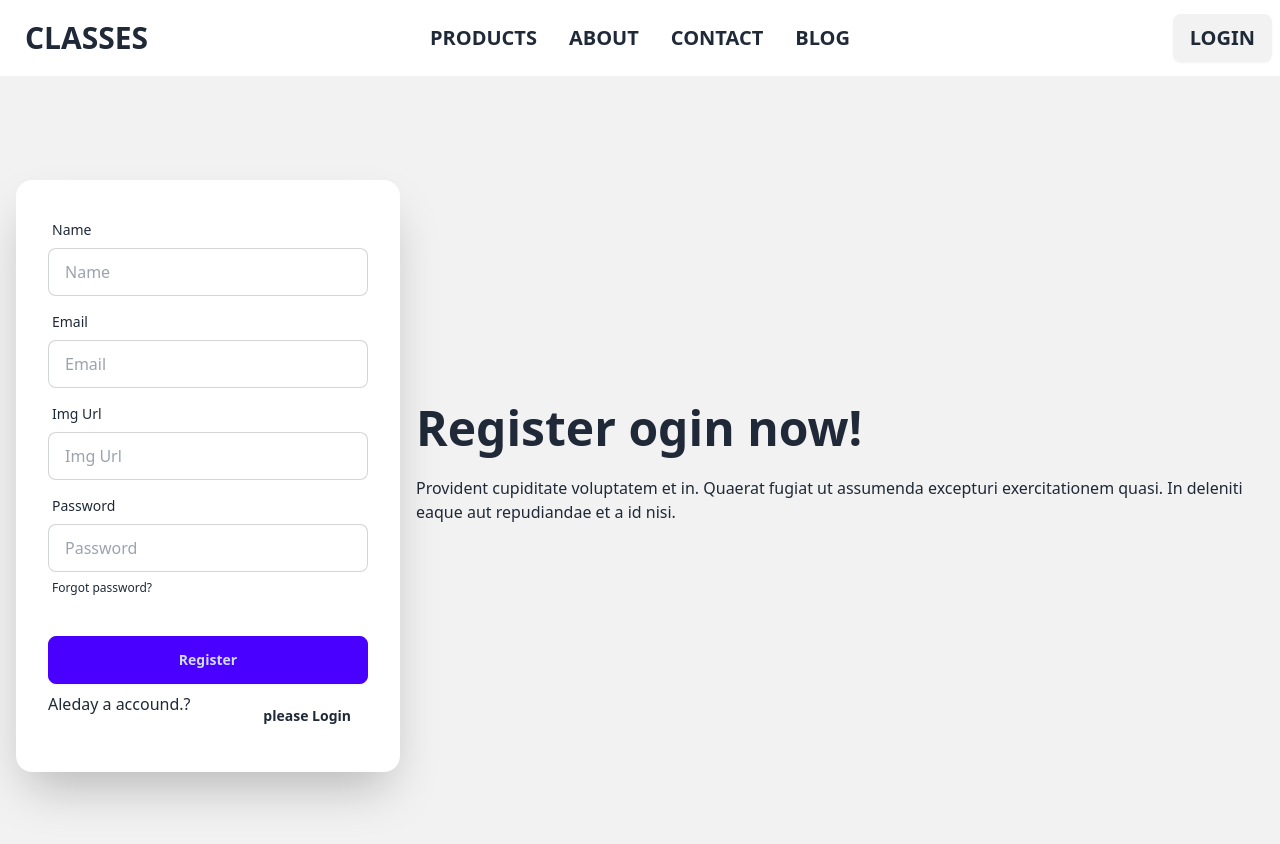
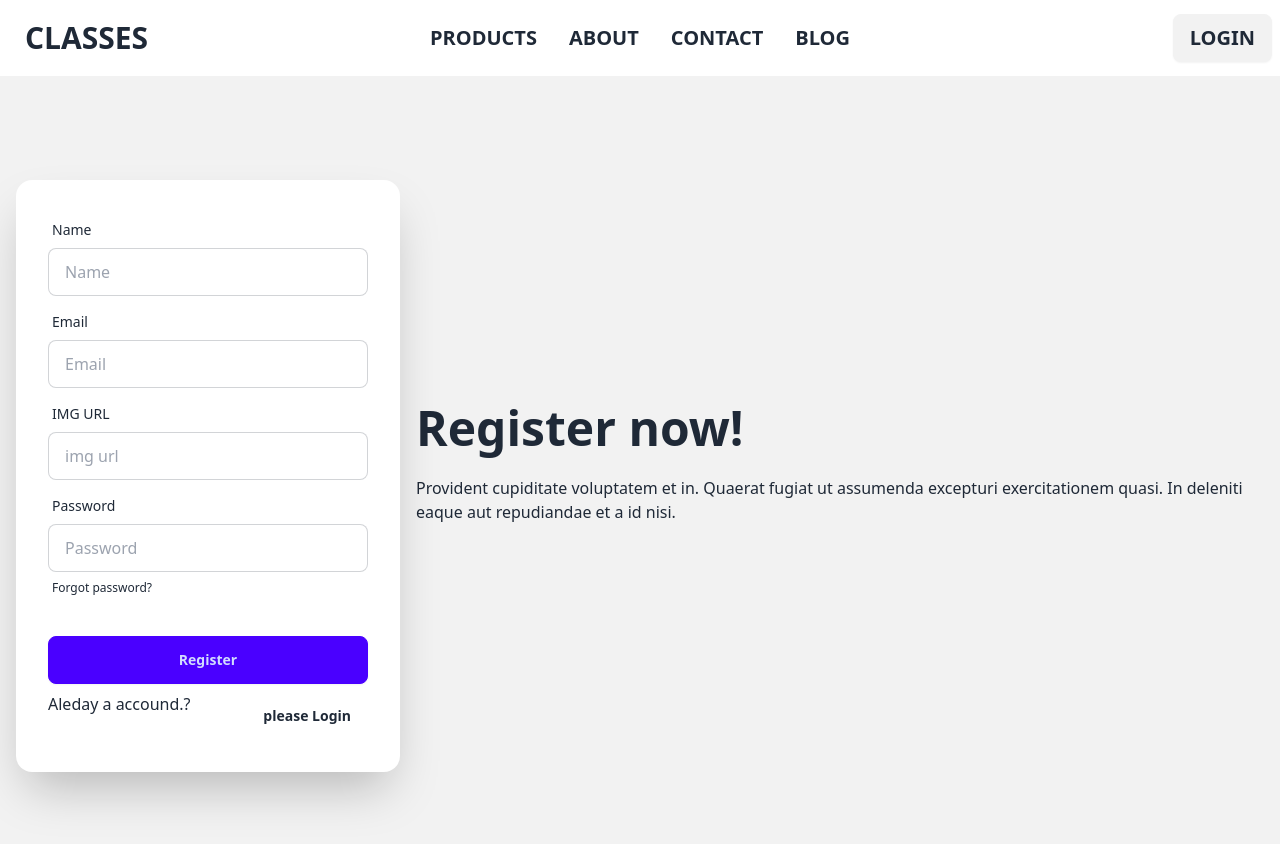
Before and after one commit to Kamrulthedev/react-auth, a React (Vite) app: page /Register in a window 1280 px wide. Shown: the top 844 px of the page. Built offline with nearby package versions, Linux system fonts and the light colour scheme.

Commit message:
app-commit

```diff
--- a/src/Compunets/Register/Register.jsx
+++ b/src/Compunets/Register/Register.jsx
@@ -7,7 +7,7 @@
         <div className="hero min-h-screen bg-base-200">
   <div className="hero-content flex-col lg:flex-row-reverse">
     <div className="text-center lg:text-left">
-      <h1 className="text-5xl font-bold">Register ogin now!</h1>
+      <h1 className="text-5xl font-bold">Register now!</h1>
       <p className="py-6">Provident cupiditate voluptatem et in. Quaerat fugiat ut assumenda excepturi exercitationem quasi. In deleniti eaque aut repudiandae et a id nisi.</p>
     </div>
     <div className="card shrink-0 w-full max-w-sm shadow-2xl bg-base-100">
@@ -26,9 +26,9 @@
         </div>
         <div className="form-control">
           <label className="label">
-            <span className="label-text">Img Url</span>
+            <span className="label-text">IMG URL</span>
           </label>
-          <input type="email" placeholder="Img Url" className="input input-bordered" required />
+          <input type="email" placeholder="img url" className="input input-bordered" required />
         </div>
         <div className="form-control">
           <label className="label">
```
